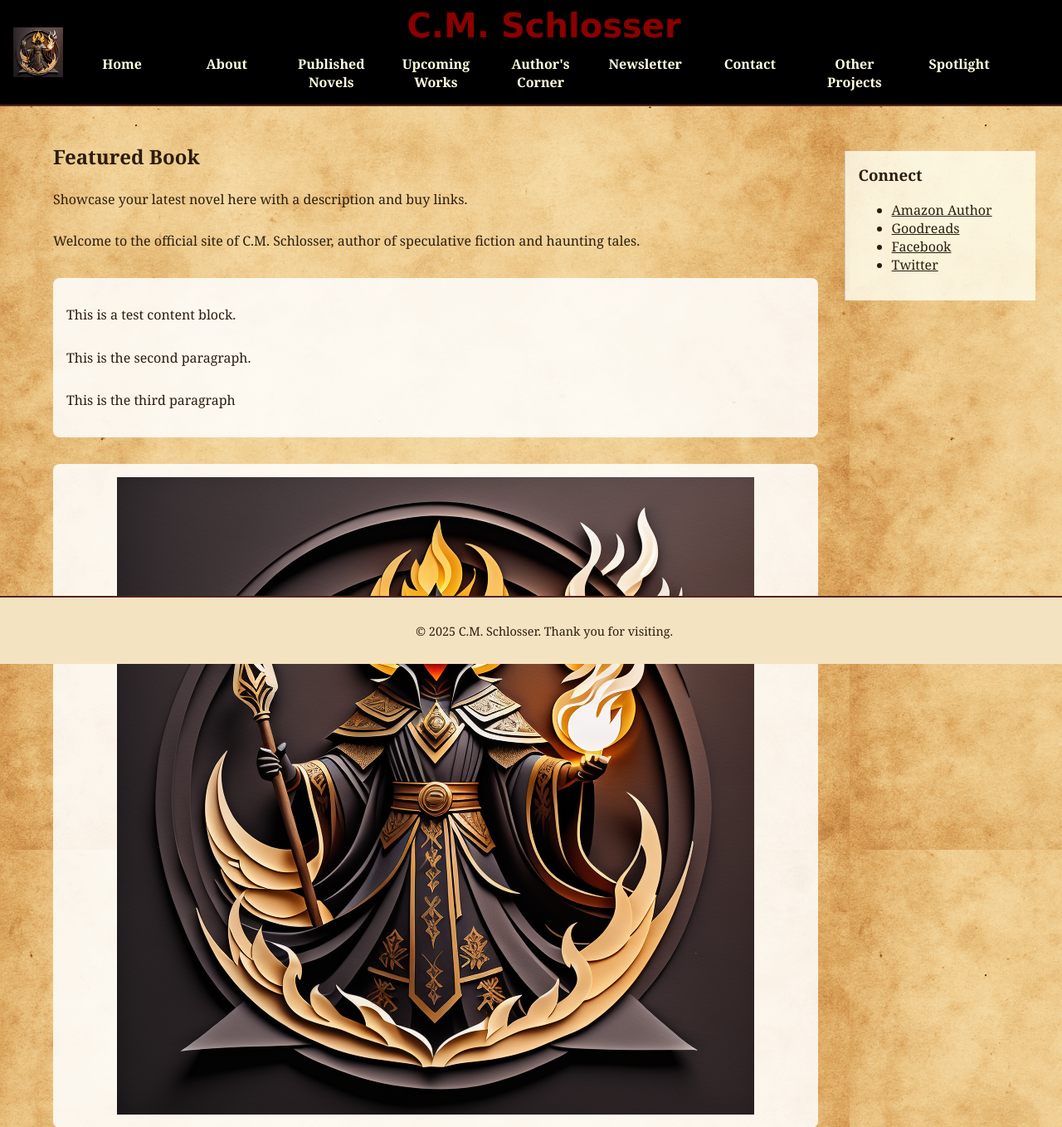
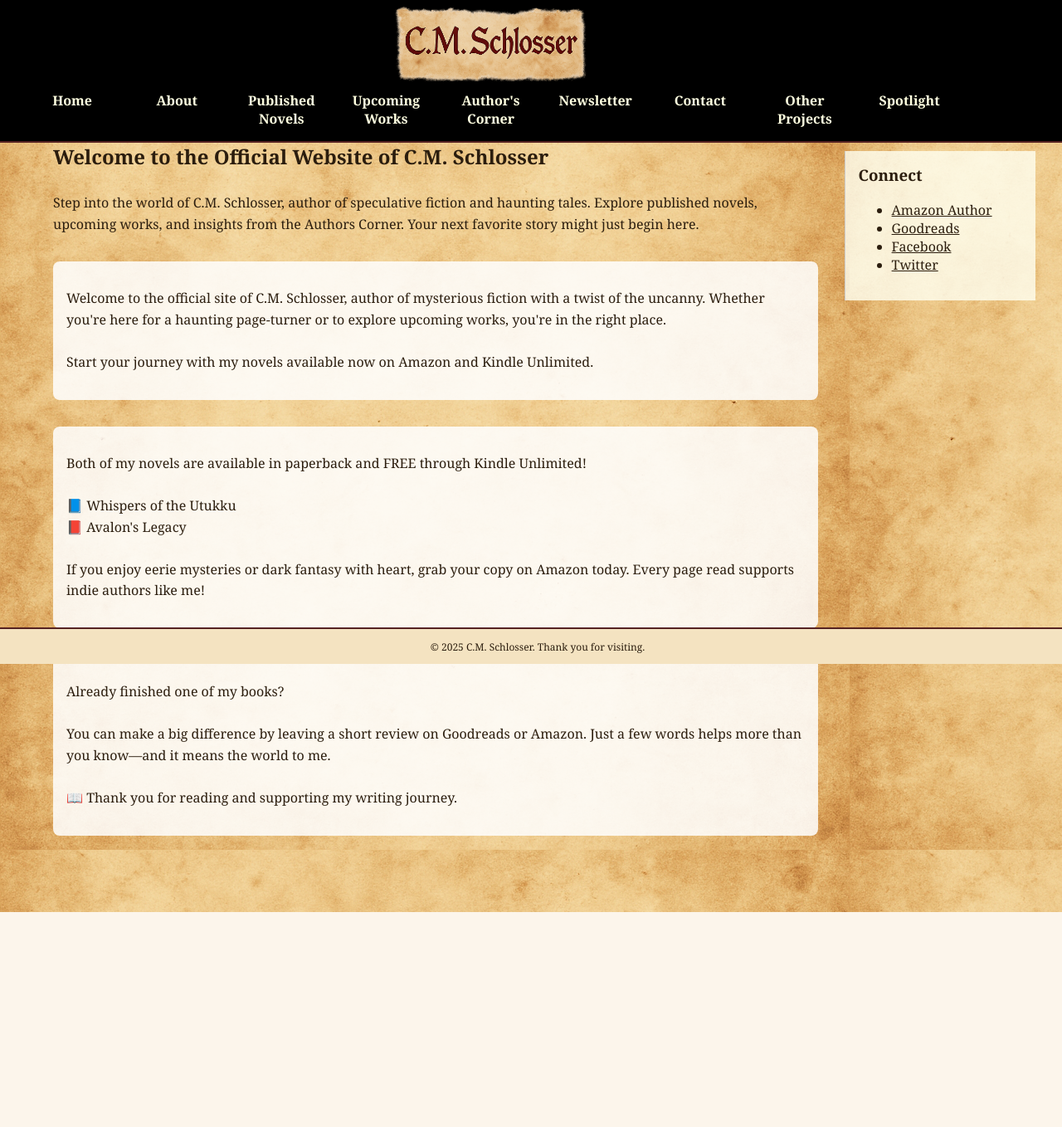
Before and after one commit to BstForge/cmschlosser, a PHP site: page / in a window 1280 px wide. Shown: the top 1358 px of the page at 83% size. After the commit the page ends 1099 px from the top, so only its background shows below. Run offline with PHP 8.4, Linux system fonts and the light colour scheme.

Commit message:
Header Complete 1

```diff
--- a/assets/css/style.css
+++ b/assets/css/style.css
@@ -44,9 +44,12 @@ body {
     max-height: 60px;
 }
 
-.header-logo {
-    height: 100%;
-    max-height: 60px;
+.header-banner {
+    max-height: 90px;
+    height: auto;
+    width: auto;
+    display: block;
+    margin: 0 auto;
 }
 
 .container {
@@ -113,13 +116,16 @@ a {
 .site-footer {
     background: #f4e3c1;
     text-align: center;
-    padding: 1rem;
-    font-size: 0.9rem;
+    padding: 0.05rem 0.5rem; /* reduce vertical padding */
+    font-size: 0.75rem; /* slightly smaller text */
     position: fixed;
     bottom: 0;
     left: 0;
     width: 100%;
     border-top: 2px solid #522;
+    height: 40px; /* enforce max height */
+    line-height: 1.5; /* ensure text is vertically centered */
+    overflow: hidden; /* hides anything that overflows */
 }
 
 .nav-links {
--- a/content/index/01_test.txt
+++ /dev/null
@@ -1,5 +0,0 @@
-This is a test content block.
-
-This is the second paragraph.
-
-This is the third paragraph
--- /dev/null
+++ b/content/index/1_welcome.txt
@@ -0,0 +1,3 @@
+Welcome to the official site of C.M. Schlosser, author of mysterious fiction with a twist of the uncanny. Whether you're here for a haunting page-turner or to explore upcoming works, you're in the right place.
+
+Start your journey with my novels available now on Amazon and Kindle Unlimited.
--- /dev/null
+++ b/content/index/2_kindle_amazon_cta.txt
@@ -0,0 +1,6 @@
+Both of my novels are available in paperback and FREE through Kindle Unlimited!
+
+📘 Whispers of the Utukku
+📕 Avalon's Legacy
+
+If you enjoy eerie mysteries or dark fantasy with heart, grab your copy on Amazon today. Every page read supports indie authors like me!
--- /dev/null
+++ b/content/index/3_goodreads_amazon_review.txt
@@ -0,0 +1,5 @@
+Already finished one of my books?
+
+You can make a big difference by leaving a short review on Goodreads or Amazon. Just a few words helps more than you know—and it means the world to me.
+
+📖 Thank you for reading and supporting my writing journey.
--- a/includes/header.php
+++ b/includes/header.php
@@ -9,9 +9,8 @@
 </head>
 <body>
   <header class="site-header">
-          <img src="assets/images/wizard.png" alt="Wizard logo" class="header-logo" />
     <div class="brand-nav">
-      <h1 class="branding">C.M. Schlosser</h1>
+      <img src="assets/images/banner.png" alt="C.M. Schlosser" class="header-banner" />
       <nav class="main-nav">
         <button class="nav-toggle" aria-label="Toggle navigation">&#9776;</button>
         <ul class="nav-links">
--- a/index.php
+++ b/index.php
@@ -1,11 +1,14 @@
 <?php include("includes/header.php"); ?>
 <main class="content-area">
   <section class="featured-book">
-    <h2>Featured Book</h2>
-    <p>Showcase your latest novel here with a description and buy links.</p>
+    <h2>Welcome to the Official Website of C.M. Schlosser</h2>
   </section>
   <section class="main-content">
-    <p>Welcome to the official site of C.M. Schlosser, author of speculative fiction and haunting tales.</p>
+    <p>
+Step into the world of C.M. Schlosser, author of speculative fiction and haunting tales.
+Explore published novels, upcoming works, and insights from the Authors Corner.
+Your next favorite story might just begin here.
+</p>
   </section>
 
   <?php
```
Also changed, not shown: content/index/02_icon.png (deleted).
